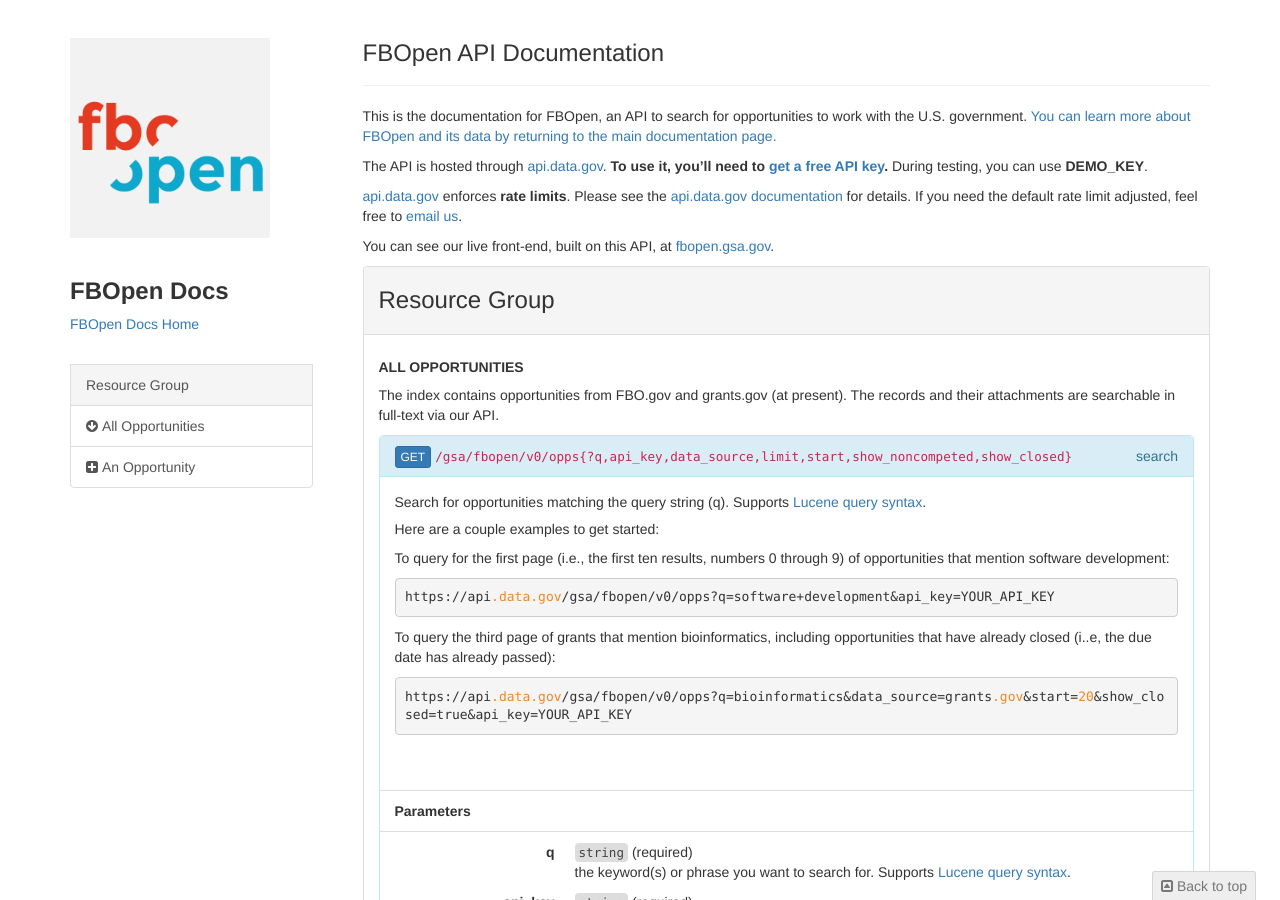
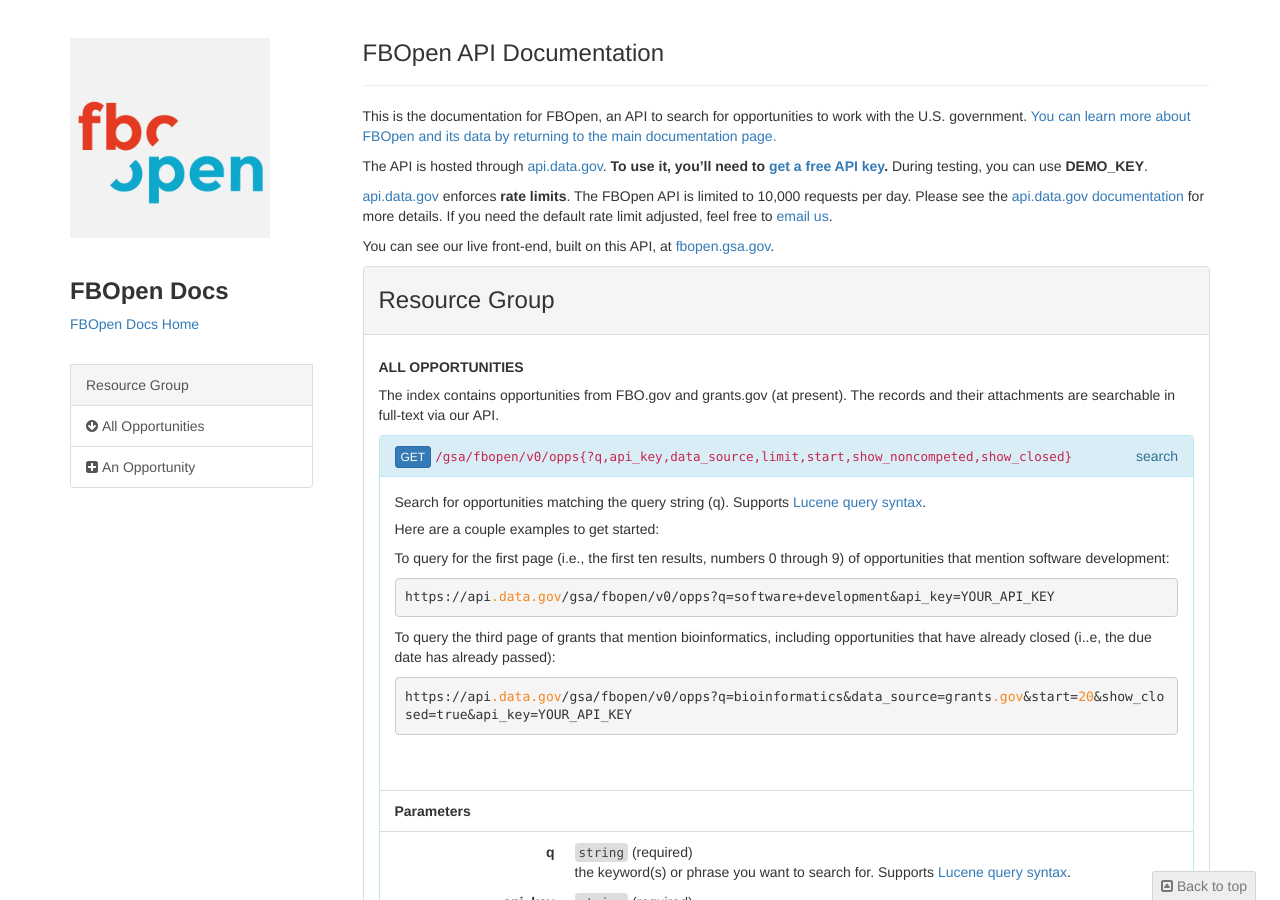
Before and after one commit to 18F/fbopen, a Jekyll site: the page built from apidocs.html, in a window 1280 px wide and 900 px high. Built offline with Jekyll 4.4.1, drawn with Linux system fonts in a browser that asks for light colours; nearby versions of some CDN libraries.

Commit message:
Add note about FBOpen's rate limit, since it differs from defaults.

```diff
--- a/apidocs.html
+++ b/apidocs.html
@@ -124,7 +124,7 @@
               <div class="description">
               <p>This is the documentation for FBOpen, an API to search for opportunities to work with the U.S. government. <a href="{{ site.baseurl }}">You can learn more about FBOpen and its data by returning to the main documentation page.</a></p>
 <p>The API is hosted through <a href="https://api.data.gov">api.data.gov</a>. <strong>To use it, you’ll need to <a href="https://api.data.gov/signup">get a free API key</a>.</strong> During testing, you can use <strong>DEMO_KEY</strong>.</p>
-<p><a href="https://api.data.gov">api.data.gov</a> enforces <strong>rate limits</strong>. Please see the <a href="https://api.data.gov/docs/rate-limits">api.data.gov documentation</a> for details. If you need the default rate limit adjusted, feel free to <a href="mailto:fbopen@gsa.gov">email us</a>.</p>
+<p><a href="https://api.data.gov">api.data.gov</a> enforces <strong>rate limits</strong>. The FBOpen API is limited to 10,000 requests per day. Please see the <a href="https://api.data.gov/docs/rate-limits">api.data.gov documentation</a> for more details. If you need the default rate limit adjusted, feel free to <a href="mailto:fbopen@gsa.gov">email us</a>.</p>
 <p>You can see our live front-end, built on this API, at <a href="https://fbopen.gsa.gov">fbopen.gsa.gov</a>.</p>
 </div></div><div><div class="panel panel-default"><div class="panel-heading"><h3 id="">Resource Group&nbsp;<a href="#"><i class="fa fa-link"></i></a></h3></div><div class="panel-body"><h4 id="-all-opportunities">All Opportunities&nbsp;<a href="#-all-opportunities"><i class="fa fa-link"></i></a></h4><p>The index contains opportunities from FBO.gov and grants.gov (at present). The records and their attachments are searchable in full-text via our API.</p>
 <section id="-all-opportunities-get" class="panel panel-info"><div class="panel-heading"><div style="float:right"><span style="text-transform: lowercase">Search</span></div><div style="float:left"><a href="#-all-opportunities-get" class="btn btn-xs btn-primary">GET</a></div><div style="overflow:hidden"><code>/gsa/fbopen/v0/opps{?q,api_key,data_source,limit,start,show_noncompeted,show_closed}</code></div></div><div class="panel-body"><p>Search for opportunities matching the query string (q). Supports <a href="http://lucene.apache.org/core/2_9_4/queryparsersyntax.html">Lucene query syntax</a>.</p>
```
